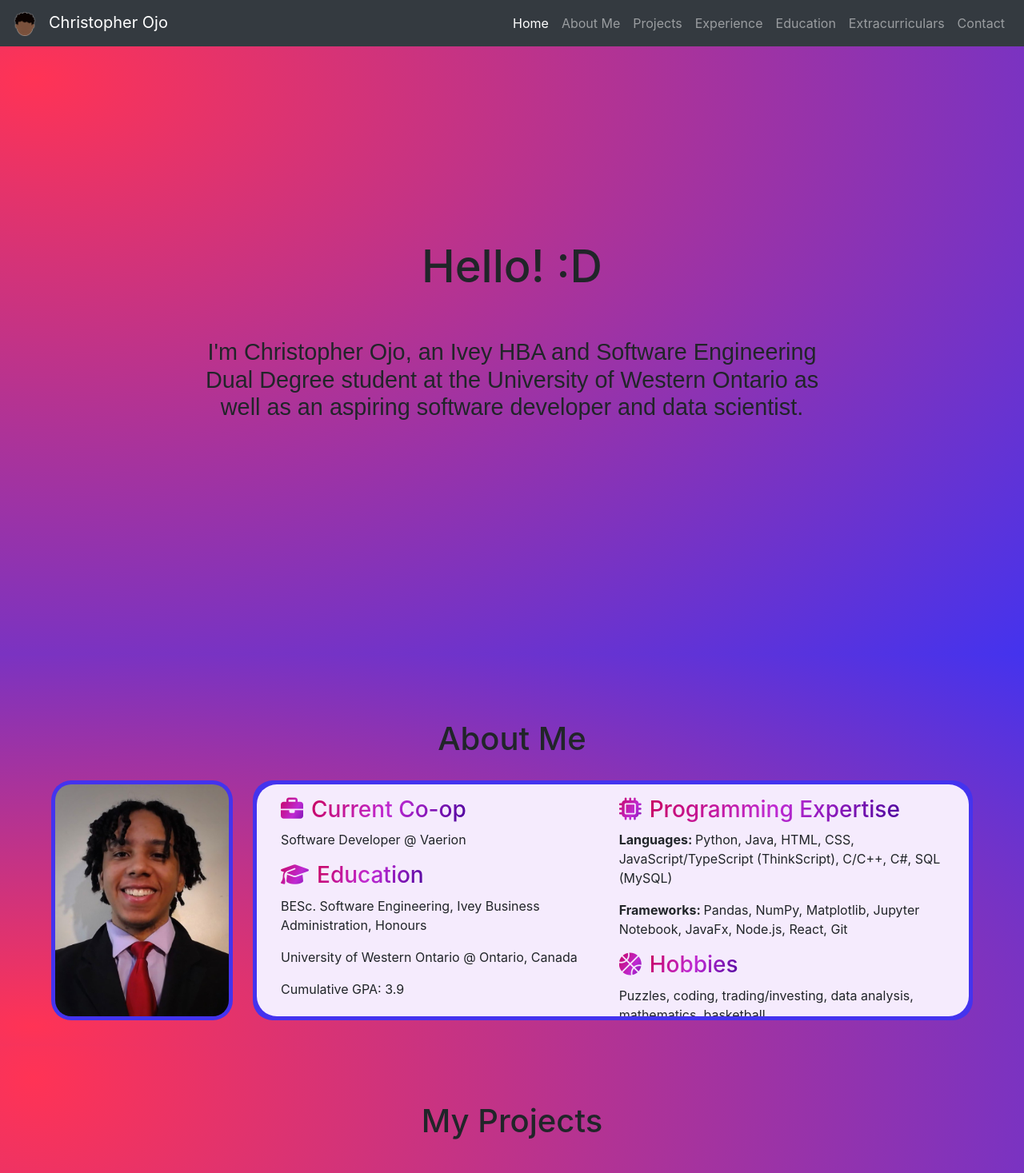
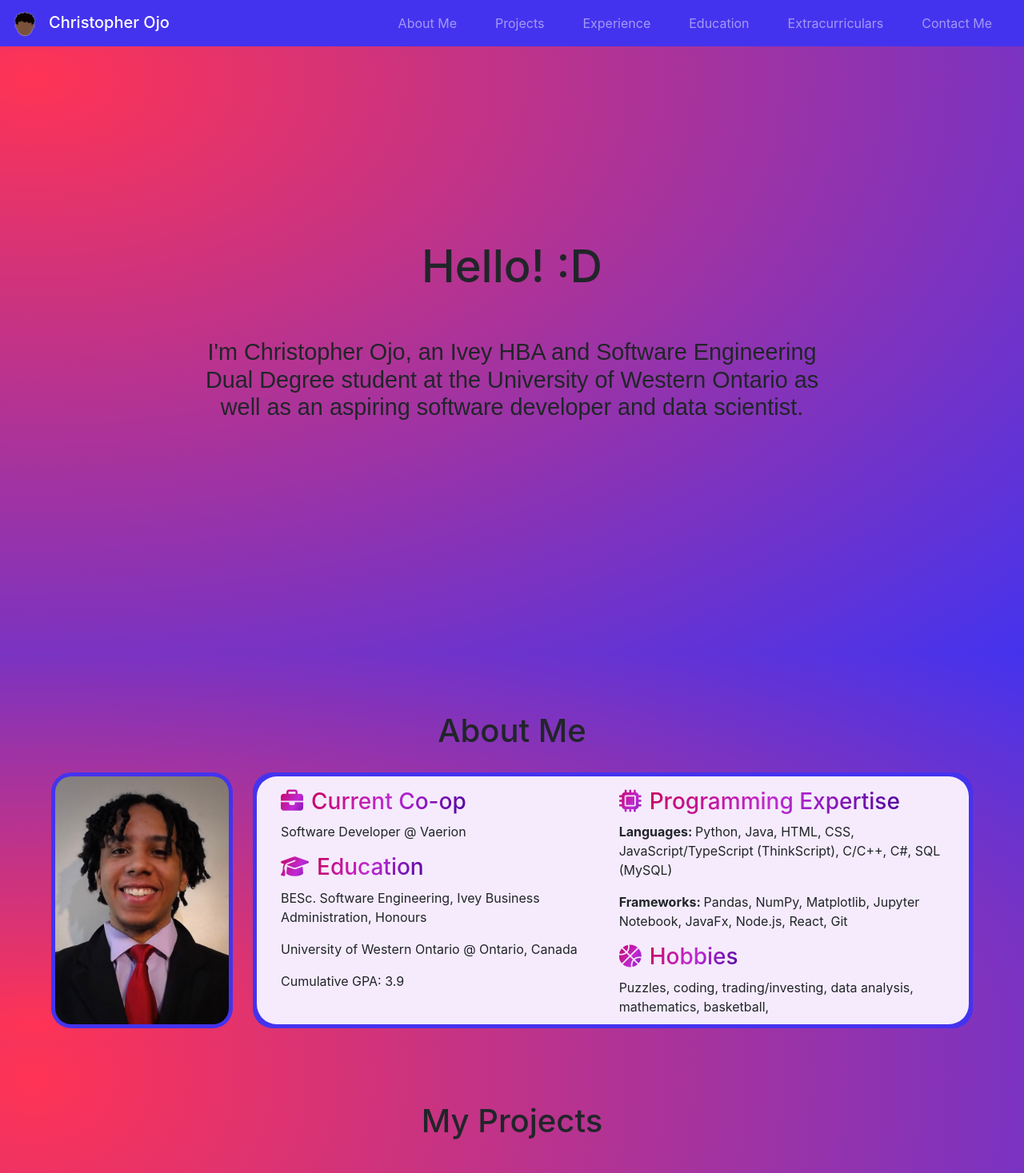
Before and after one commit to christopherojo/my-website, a React (Create React App) app: page / in a window 1280 px wide. Shown: the top 1467 px of the page at 80% size. Built offline with nearby package versions, Linux system fonts and the light colour scheme.

Commit message:
Navbar Edits

```diff
--- a/src/Navigation/Navbar.js
+++ b/src/Navigation/Navbar.js
@@ -3,8 +3,8 @@ import Logo from './NoFace.png'
 
 const Navbar = () => {
   return (
-    <nav className="navbar sticky-top navbar-expand-lg navbar-dark bg-dark">
-      <a className="navbar-brand" href="#">
+    <nav className="navbar sticky-top navbar-expand-lg navbar-dark bg-*" style={{backgroundColor: '#43e'}}>
+      <a className="navbar-brand mb-0 h1" href="#">
         <img style={{width: '45px', paddingRight:'15px'}} src={Logo} id='navbar-img'/>
         Christopher Ojo
       </a>
@@ -21,40 +21,35 @@ const Navbar = () => {
       </button>
 
       <div className="collapse navbar-collapse" id="navbarNavDropdown">
-        <ul className="navbar-nav ml-auto">
-          <li className="nav-item active">
-            <a className="nav-link" href="#">
-              Home <span className="sr-only">(current)</span>
-            </a>
-          </li>
-          <li className="nav-item">
+        <ul className="navbar-nav ml-auto nav-fill">
+          <li className="nav-item px-3">
             <a className="nav-link" href="#ref-about-me">
               About Me
             </a>
           </li>
-          <li className="nav-item">
+          <li className="nav-item px-3">
             <a className="nav-link" href="#ref-projects">
               Projects
             </a>
           </li>
-          <li className="nav-item">
+          <li className="nav-item px-3">
             <a className="nav-link" href="#ref-experience">
               Experience
             </a>
           </li>
-          <li className="nav-item">
+          <li className="nav-item px-3">
             <a className="nav-link" href="#ref-education">
               Education
             </a>
           </li>
-          <li className="nav-item">
+          <li className="nav-item px-3">
             <a className="nav-link" href="#ref-extracurriculars">
               Extracurriculars
             </a>
           </li>
-          <li className="nav-item">
+          <li className="nav-item px-3">
             <a className="nav-link" href="#ref-contact">
-              Contact
+              Contact Me
             </a>
           </li>
         </ul>
--- a/src/Pages/Home.css
+++ b/src/Pages/Home.css
@@ -136,7 +136,7 @@ div {
   display: flex;
   height: 35vh;
   width: 50%;
-  min-height: 300px;
+  min-height: 320px;
   justify-content: left;
   border-radius: 25px;
 }
@@ -155,7 +155,7 @@ div {
 .my-info-background {
   max-width: 1000px;
   min-width: 900px;
-  min-height: 300px;
+  min-height: 320px;
   height: 35vh;
   padding: 5px;
   background-color: #43e;
--- a/src/Pages/Home.js
+++ b/src/Pages/Home.js
@@ -37,7 +37,7 @@ const AboutMe = () => {
               <div className='education'>
                 <div className='info-title'>
                   <h3>
-                  <i class="fa-solid fa-graduation-cap"></i>
+                    <i class="fa-solid fa-graduation-cap"></i>
                   </h3>
                   <h3>Education</h3>
                 </div>
@@ -50,7 +50,7 @@ const AboutMe = () => {
               <div className='skills'>
                 <div className='info-title'>
                   <h3>
-                  <i class="fa-solid fa-microchip"></i>
+                    <i class="fa-solid fa-microchip"></i>
                   </h3>
                   <h3>Programming Expertise</h3>
                 </div>
```
